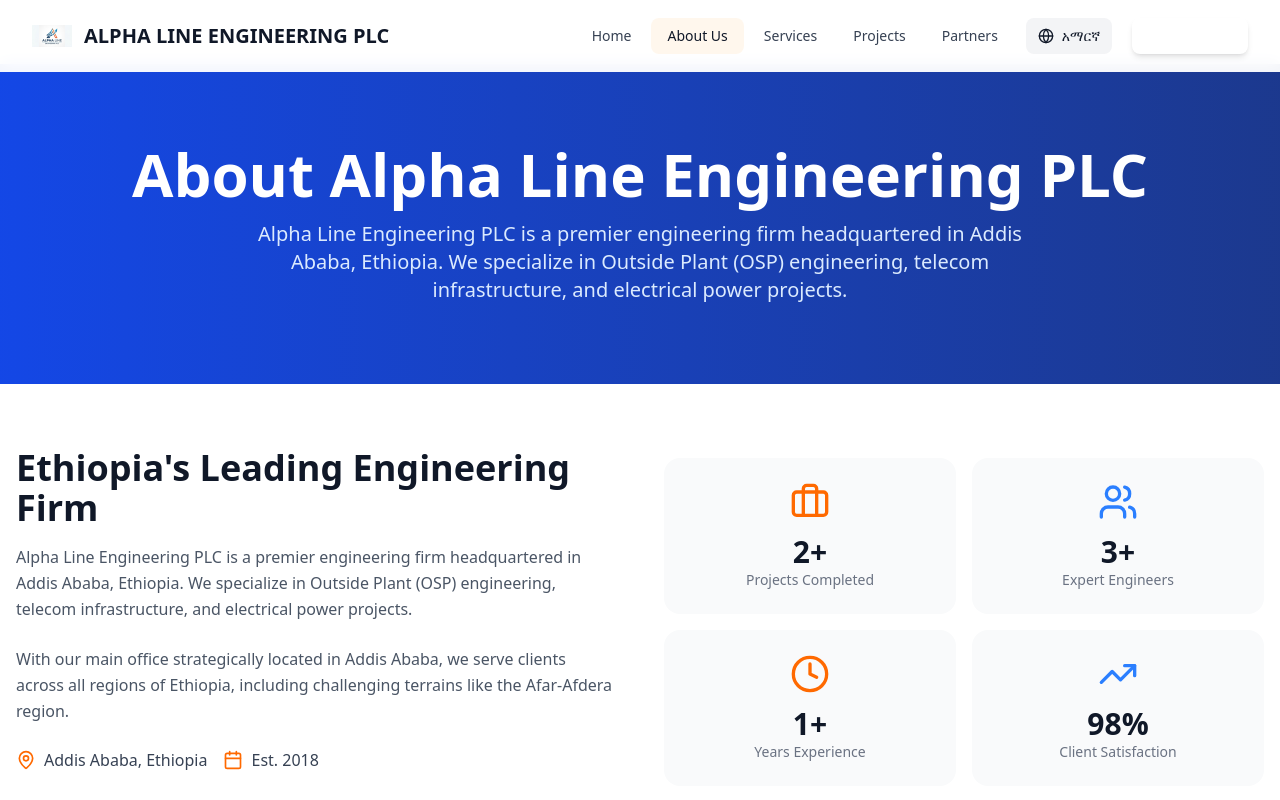
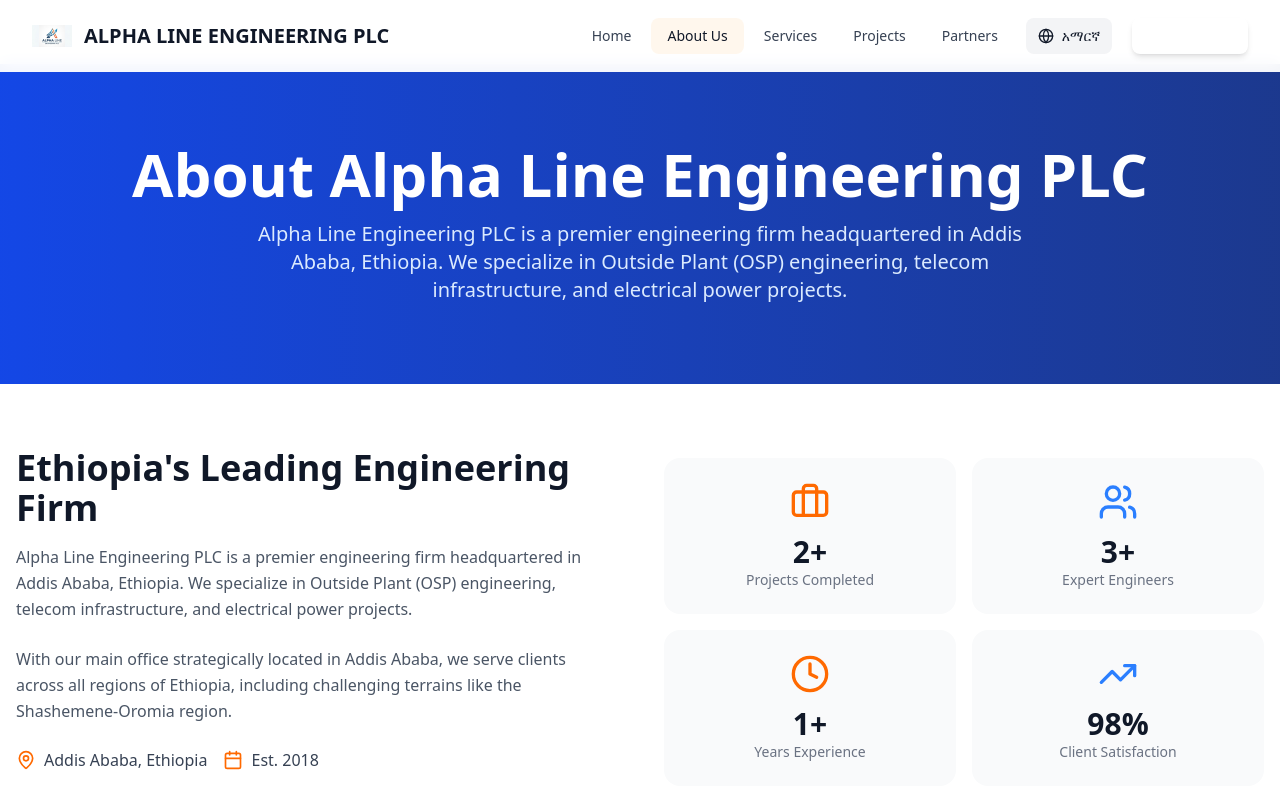
Before and after one commit to 19mekdes/Alpha-Line-PLC, a React (Vite) app: page /about in a window 1280 px wide. Shown: the top 800 px of the page. Built offline with nearby package versions, Linux system fonts and the light colour scheme.

Commit message:
modified

```diff
--- a/src/Pages/About.jsx
+++ b/src/Pages/About.jsx
@@ -158,7 +158,7 @@
               </p>
               <p className="text-gray-600 mb-6 leading-relaxed">
                 With our main office strategically located in Addis Ababa, we serve clients across all regions of Ethiopia,
-                including challenging terrains like the Afar-Afdera region.
+                including challenging terrains like the Shashemene-Oromia region.
               </p>
 
               <div className="flex flex-wrap gap-4 mb-6">
```
